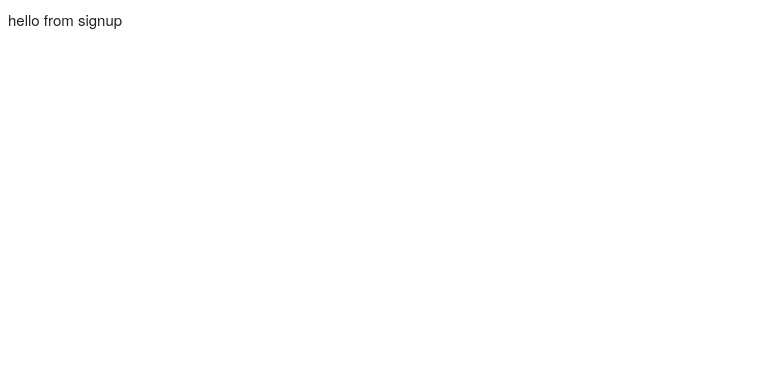
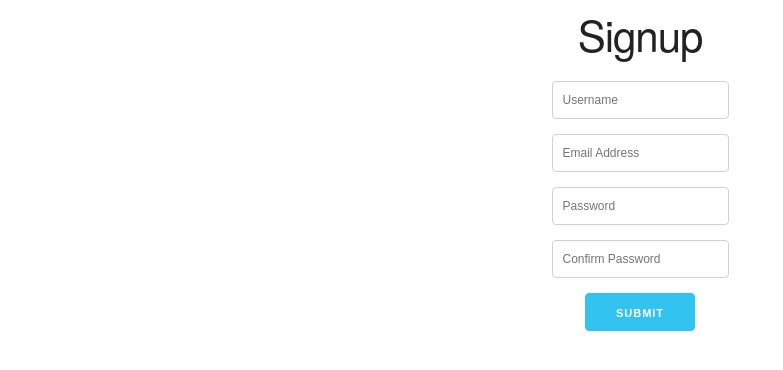
Before and after one commit to umairx97/recipes-graphql-client, a React (Create React App) app: page /signup in a window 1280 px wide. Shown: the top 370 px of the page, without its empty margins (0-783 px from the left). Built offline with nearby package versions, Linux system fonts and the light colour scheme.

Commit message:
working on signup user mutation

```diff
--- a/src/App.js
+++ b/src/App.js
@@ -5,13 +5,6 @@ import './App.css'
 import axios from 'axios'
 
 export class App extends Component {
-
-  async componentDidMount() {
-    const response = await axios.post("http://localhost:3001/graphql", { query: GET_ALL_RECIPES })
-    const { getAllRecipes } = response.data.data
-    console.log(getAllRecipes)
-  }
-
   render() {
     return (
       <div style={{ display: 'flex', justifyContent: 'center', alignItems: 'center' }}>
--- a/src/components/Auth/Signup.js
+++ b/src/components/Auth/Signup.js
@@ -1,13 +1,78 @@
-import React, { Component } from 'react'
+import React, { Component } from "react";
+import { Mutation } from "react-apollo";
+import { SIGNUP_USER } from "../../queries";
+export class Signup extends Component {
+  state = {
+    username: "",
+    password: "",
+    email: "",
+    passwordConfirmation: ""
+  };
 
-export class Signup extends Component {
-    render() {
-        return (
-            <div>
-                hello from signup
-            </div>
-        )
-    }
+  handleChange = event => {
+    this.setState({ [event.target.name]: event.target.value });
+  };
+
+  handleSubmit = (event, signupUser) => {
+    event.preventDefault();
+    signupUser().then(data => {
+      console.log(data);
+    });
+  };
+
+  render() {
+    const { username, password, passwordConfirmation, email } = this.state;
+    return (
+      <div className="App">
+        <h2 className="App"> Signup</h2>
+        <Mutation
+          mutation={SIGNUP_USER}
+          variables={{ username, password, email }}
+        >
+          {(signupUser, { data, loading, error }) => {
+            return (
+              <form
+                className="form"
+                onSubmit={event => this.handleSubmit(event, signupUser)}
+              >
+                <input
+                  onChange={this.handleChange}
+                  value={username}
+                  type="text"
+                  name="username"
+                  placeholder="Username"
+                />
+                <input
+                  onChange={this.handleChange}
+                  value={email}
+                  type="email"
+                  name="email"
+                  placeholder="Email Address"
+                />
+                <input
+                  onChange={this.handleChange}
+                  value={password}
+                  type="password"
+                  name="password"
+                  placeholder="Password"
+                />
+                <input
+                  onChange={this.handleChange}
+                  value={passwordConfirmation}
+                  type="password"
+                  name="passwordConfirmation"
+                  placeholder="Confirm Password"
+                />
+                <button type="submit" className="button-primary">
+                  Submit
+                </button>
+              </form>
+            );
+          }}
+        </Mutation>
+      </div>
+    );
+  }
 }
 
-export default Signup
+export default Signup;
--- a/src/queries/index.js
+++ b/src/queries/index.js
@@ -1,4 +1,4 @@
-import { gql } from 'apollo-boost';
+import { gql } from "apollo-boost";
 
 export const GET_ALL_RECIPES = gql`
   query {
@@ -11,4 +11,12 @@ export const GET_ALL_RECIPES = gql`
       createdDate
     }
   }
-`
+`;
+
+export const SIGNUP_USER = gql`
+  mutation($username: String!, $password: String!, $email: String!) {
+    signupUser(username: $username, password: $password, email: $email) {
+      token
+    }
+  }
+`;
```
Lines whose indentation alone changed are shown as unchanged.
